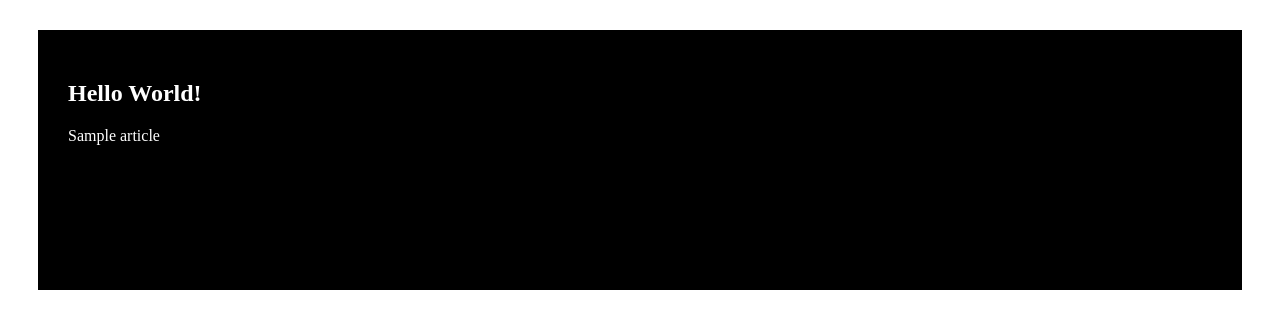
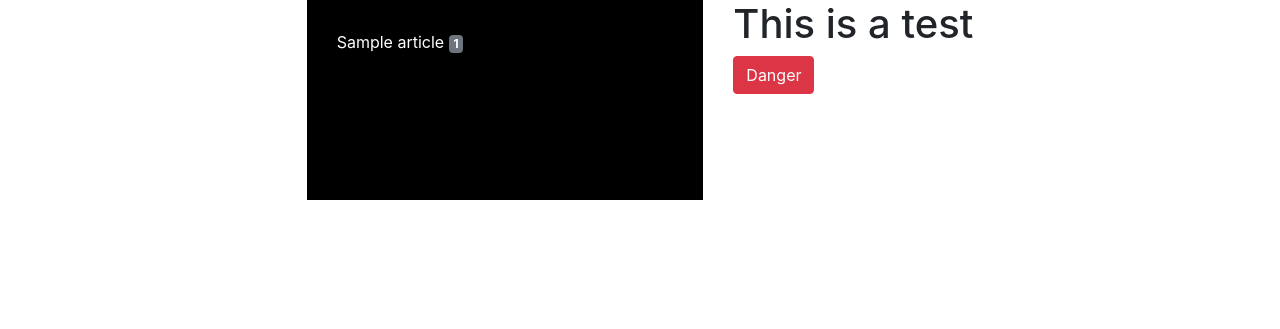
Before and after one commit to cmdlhz/study_for_ver2, a Django app: page / in a window 1280 px wide. Shown: the top 329 px of the page. Run offline with Django 3.2, Linux system fonts and the light colour scheme; tables that the repository leaves empty hold one stand-in row (values such as "Sample post"); some libraries are stand-ins or nearby versions.

Commit message:
[2-3] Week 2 Bootstrap

```diff
--- a/backend/imagineer_django/week2/static/styles.css
+++ b/backend/imagineer_django/week2/static/css/styles.css
@@ -1,7 +1,6 @@
 .colorful{
   color: white;
   padding: 30px;
-  margin: 30px;
   height: 200px;
   background-color: black;
 }
--- a/backend/imagineer_django/week2/templates/base.html
+++ b/backend/imagineer_django/week2/templates/base.html
@@ -7,10 +7,12 @@
   <meta name="viewport" content="width=device-width, initial-scale=1.0">
   <meta http-equiv="X-UA-Compatible" content="ie=edge">
   <title>{% block title %}Week 2{% endblock %}</title>
-  <link rel="stylesheet" href="{% static 'styles.css' %}">
+  <link rel="stylesheet" href="{% static 'css/styles.css' %}">
+  <link rel="stylesheet" href="https://stackpath.bootstrapcdn.com/bootstrap/4.3.1/css/bootstrap.min.css" integrity="sha384-ggOyR0iXCbMQv3Xipma34MD+dH/1fQ784/j6cY/iJTQUOhcWr7x9JvoRxT2MZw1T" crossorigin="anonymous">
 </head>
 <body>
   {% block content %}
   {% endblock %}
+  <script src="https://stackpath.bootstrapcdn.com/bootstrap/4.3.1/js/bootstrap.min.js" integrity="sha384-JjSmVgyd0p3pXB1rRibZUAYoIIy6OrQ6VrjIEaFf/nJGzIxFDsf4x0xIM+B07jRM" crossorigin="anonymous"></script>
 </body>
 </html>
--- a/backend/imagineer_django/week2/templates/index.html
+++ b/backend/imagineer_django/week2/templates/index.html
@@ -1,10 +1,20 @@
 {% extends 'base.html' %}
 
 {% block content %}
-<section class="colorful">
-  <h1>Hello World!</h1>
-  {% for article in article_list %}
-    {{ article.title }}
-  {% endfor %}
-</section>
+<div class="container-fluid">
+  <div class="row justify-content-md-center">
+    <div class="col col-lg-4">
+      <section class="colorful">
+        {% for article in article_list %}
+          {{ article.title }}
+          <span class="badge badge-secondary">{{ article.view_count }}</span>
+        {% endfor %}
+      </section>
+    </div>
+    <div class="col-md-auto">
+      <h1>This is a test</h1>
+      <button type="button" class="btn btn-danger">Danger</button>
+    </div>
+  </div>
+</div>
 {% endblock %}
```
